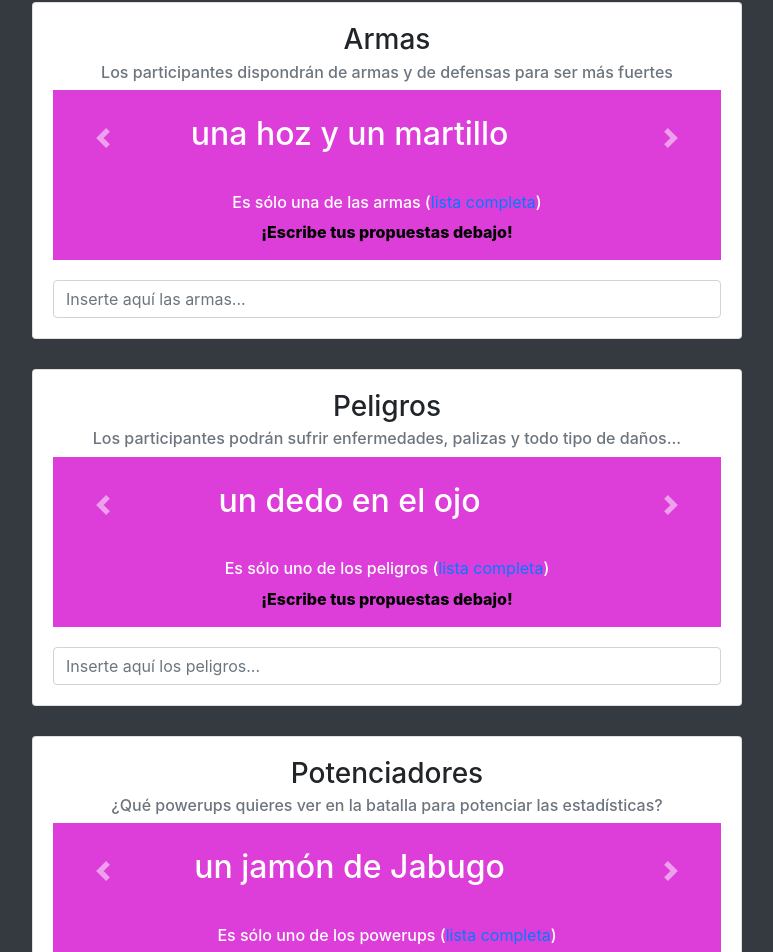
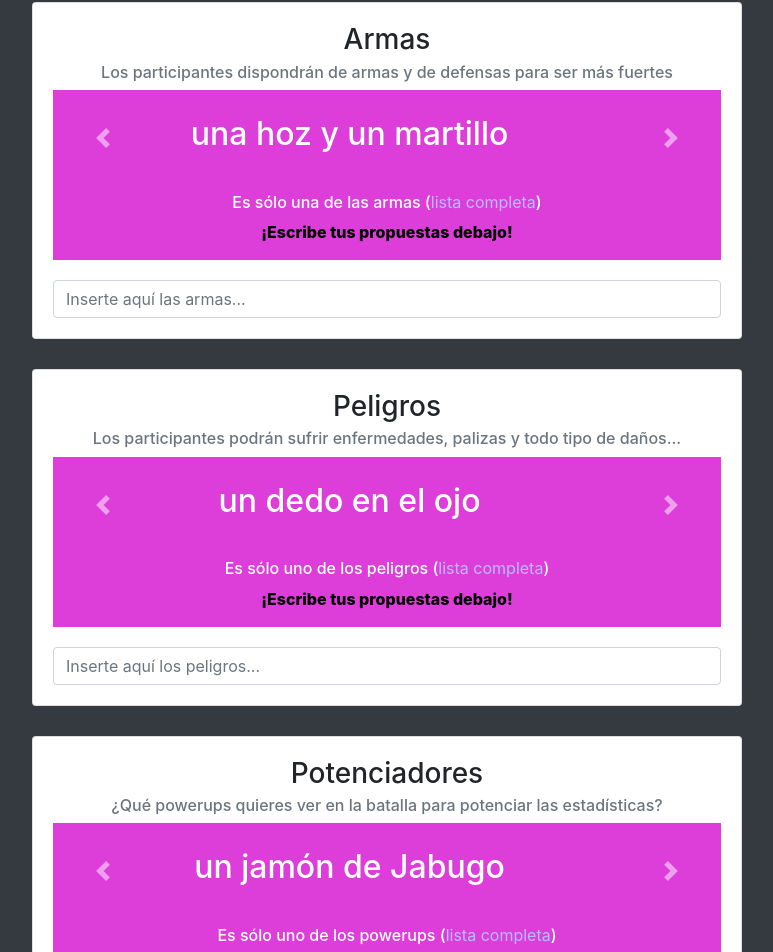
Before and after one commit to twitterwarbot/twitterwarbot.github.io, a Vue app: page / in a window 1280 px wide. Shown: the part 304-1256 px from the top of the page, without its empty margins (253-1026 px from the left). Built offline with nearby package versions, Linux system fonts and the light colour scheme.

Commit message:
last version

```diff
--- a/src/components/HelloWorld.vue
+++ b/src/components/HelloWorld.vue
@@ -31,7 +31,7 @@
                     </div>
                     <div class="carousel-space d-block d-md-none"></div>
                     <div class="carousel-caption">
-                      <h6>Es sólo una de las armas (<a style="font-weight: normal;" href="/weapons.json">lista completa</a>)</h6>
+                      <h6>Es sólo una de las armas (<a style="font-weight: normal;" href="/json/weapons.json">lista completa</a>)</h6>
                       <p style="color: black; font-weight: 800;">¡Escribe tus propuestas debajo!</p>
                     </div>
                     <a class="carousel-control-prev" href="#carousel1" role="button" data-slide="prev">
@@ -71,7 +71,7 @@
                     </div>
                     <div class="carousel-space d-block d-md-none"></div>
                     <div class="carousel-caption">
-                      <h6>Es sólo uno de los peligros (<a style="font-weight: normal;" href="/injures.json">lista completa</a>)</h6>
+                      <h6>Es sólo uno de los peligros (<a style="font-weight: normal;" href="/json/injures.json">lista completa</a>)</h6>
                       <p style="color: black; font-weight: 800;">¡Escribe tus propuestas debajo!</p>
                     </div>
                     <a class="carousel-control-prev" href="#carousel2" role="button" data-slide="prev">
@@ -111,7 +111,7 @@
                     </div>
                     <div class="carousel-space d-block d-md-none"></div>
                     <div class="carousel-caption">
-                      <h6>Es sólo uno de los powerups (<a style="font-weight: normal;" href="/powerups.json">lista completa</a>)</h6>
+                      <h6>Es sólo uno de los powerups (<a style="font-weight: normal;" href="/json/powerups.json">lista completa</a>)</h6>
                       <p style="color: black; font-weight: 800;">¡Escribe tus propuestas debajo!</p>
                     </div>
                     <a class="carousel-control-prev" href="#carousel3" role="button" data-slide="prev">
@@ -222,4 +222,7 @@ height: 50px;
  text-align: center;
  color: white;
 }
+a {
+color: #b4bdff;
+}
 </style>
```
Also changed, not shown: 1 other file (tests, documents, lock files or other folders).
